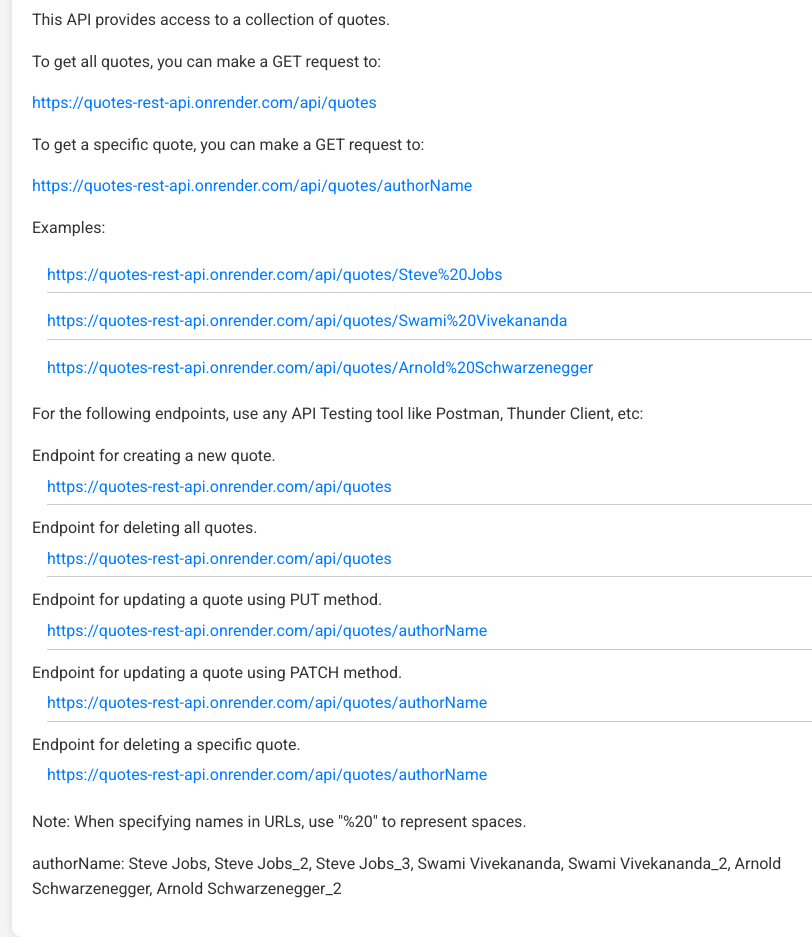
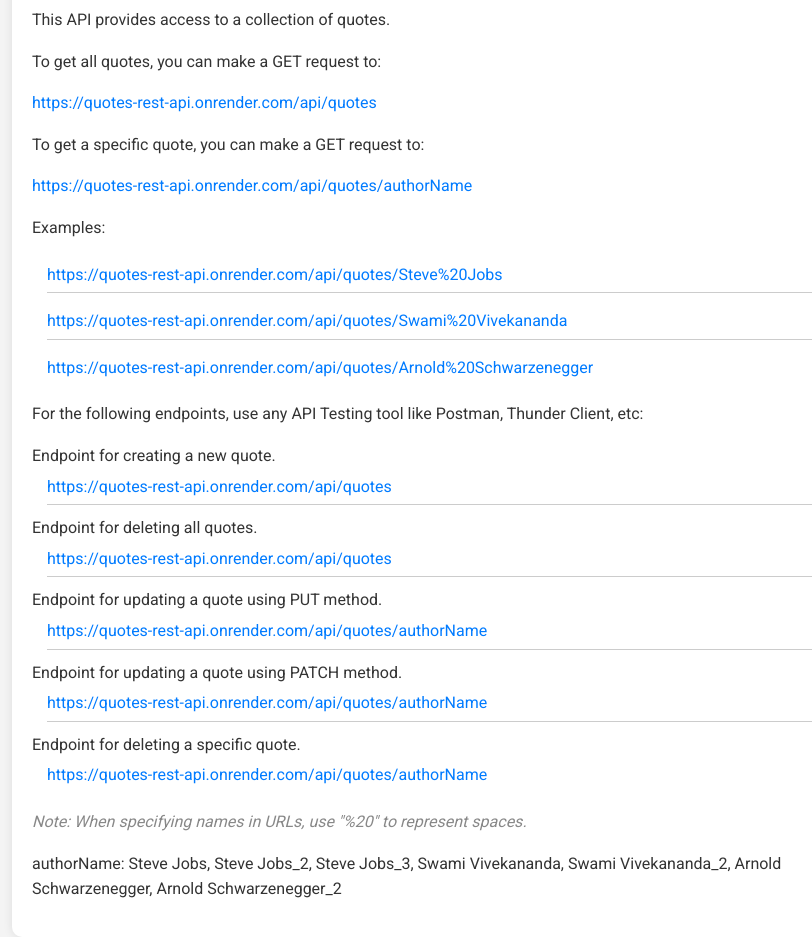
Before and after one commit to JayeshSabale/quotes-REST-API, a website: page index.html in a window 1280 px wide. Shown: the part 115-1052 px from the top of the page, without its empty margins (208-1020 px from the left). Drawn offline with Linux system fonts and the light colour scheme.

Commit message:
Update index.html

```diff
--- a/index.html
+++ b/index.html
@@ -139,7 +139,9 @@
           >
         </li>
       </ul>
-      <p>Note: When specifying names in URLs, use "%20" to represent spaces.</p>
+      <p class="note">
+        Note: When specifying names in URLs, use "%20" to represent spaces.
+      </p>
 
       <p>
         authorName: Steve Jobs, Steve Jobs_2, Steve Jobs_3, Swami Vivekananda,
```
